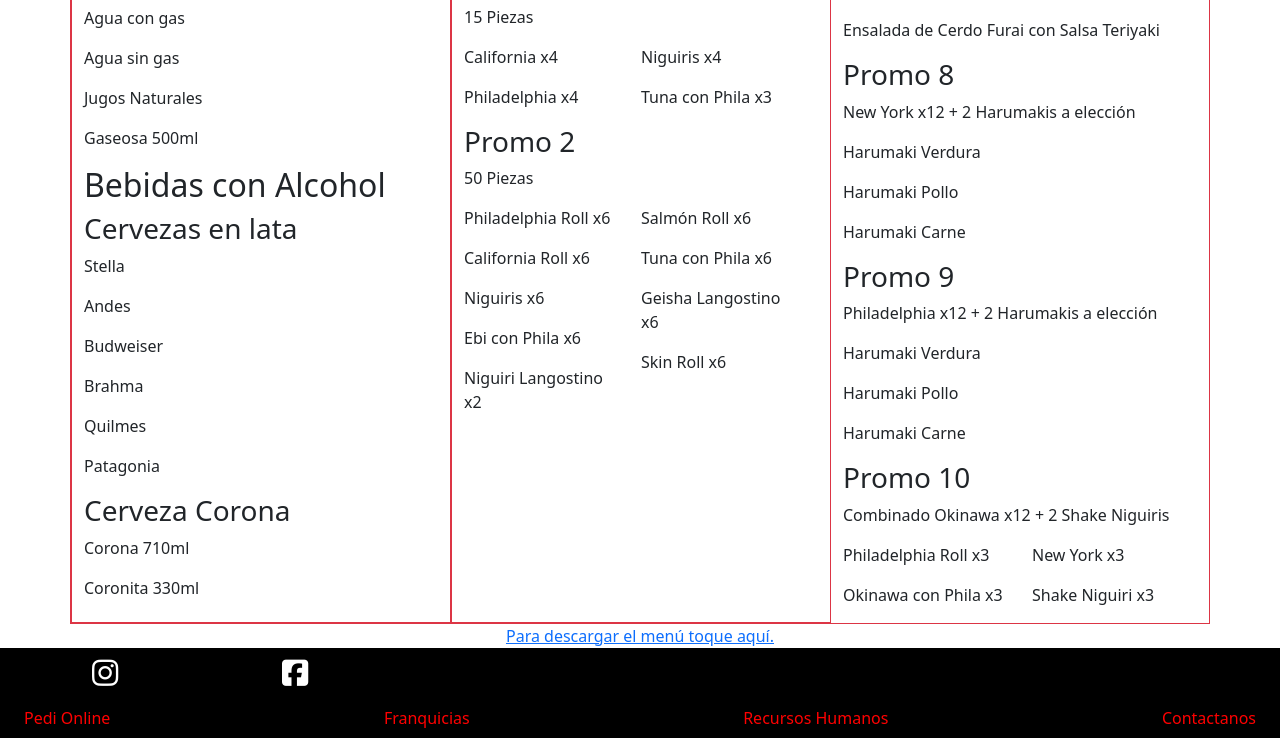
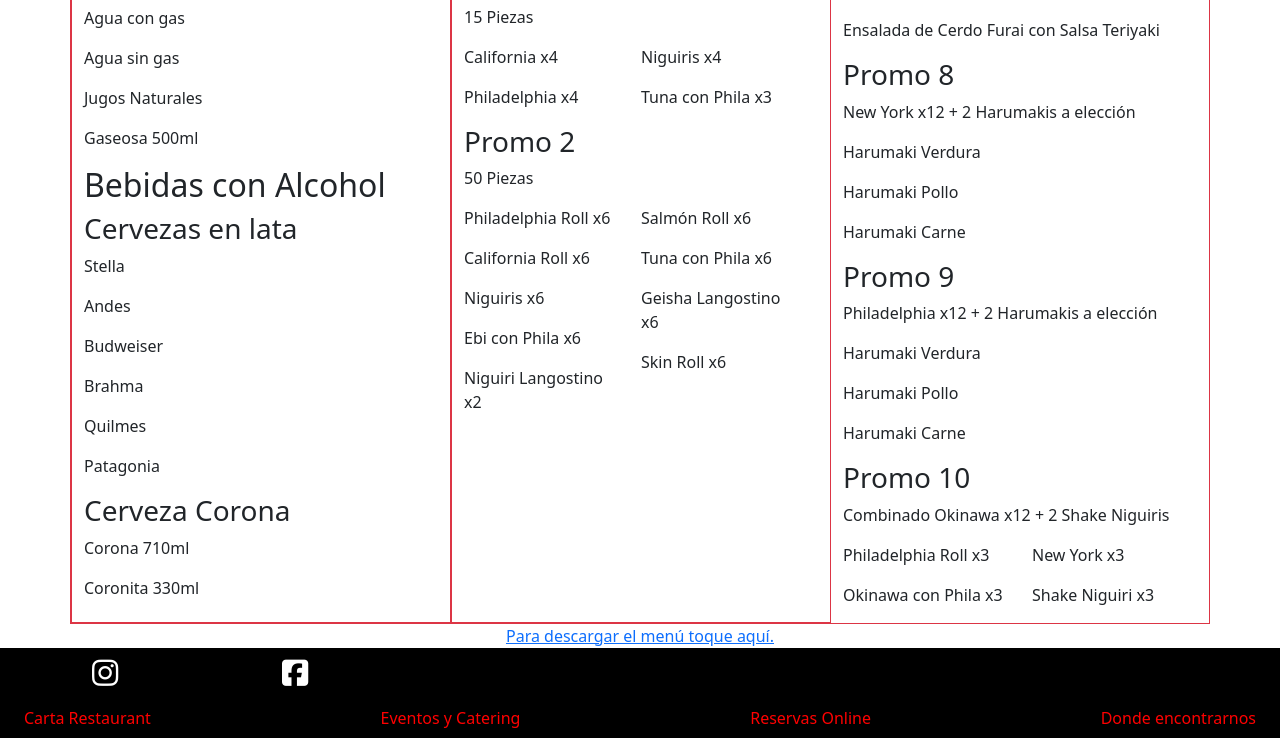
Before and after one commit to juangalinanes/yutakasushi-galinanes, a plain HTML site: page pages/carta.html in a window 1280 px wide. Shown: the part 2289-3027 px from the top of the page. Drawn offline with nearby package versions, Linux system fonts and the light colour scheme.

Commit message:
Entrega del Proyecto Final

```diff
--- a/pages/carta.html
+++ b/pages/carta.html
@@ -401,10 +401,10 @@
         <!--Comienzo del menu del footer-->
         <nav>
             <ul class="menu">
-                <li><a href="">Pedi Online</a></li>
-                <li><a href="">Franquicias</a></li>
-                <li><a href="">Recursos Humanos</a></li>
-                <li><a href="">Contactanos</a></li>
+                <li><a href="carta.html">Carta Restaurant</a></li>
+                <li><a href="eventosycatering.html">Eventos y Catering</a></li>
+                <li><a href="reservasonline.html">Reservas Online</a></li>
+                <li><a href="encontrarnos.html">Donde encontrarnos</a></li>
             </ul>
         </nav>
         <!--Cierre del menu del footer-->
```
Also changed, not shown: index.html (+4 -9 lines), pages/encontrarnos.html (+4 -5 lines), pages/eventosycatering.html (+4 -4 lines), pages/reservasonline.html (+4 -4 lines).
